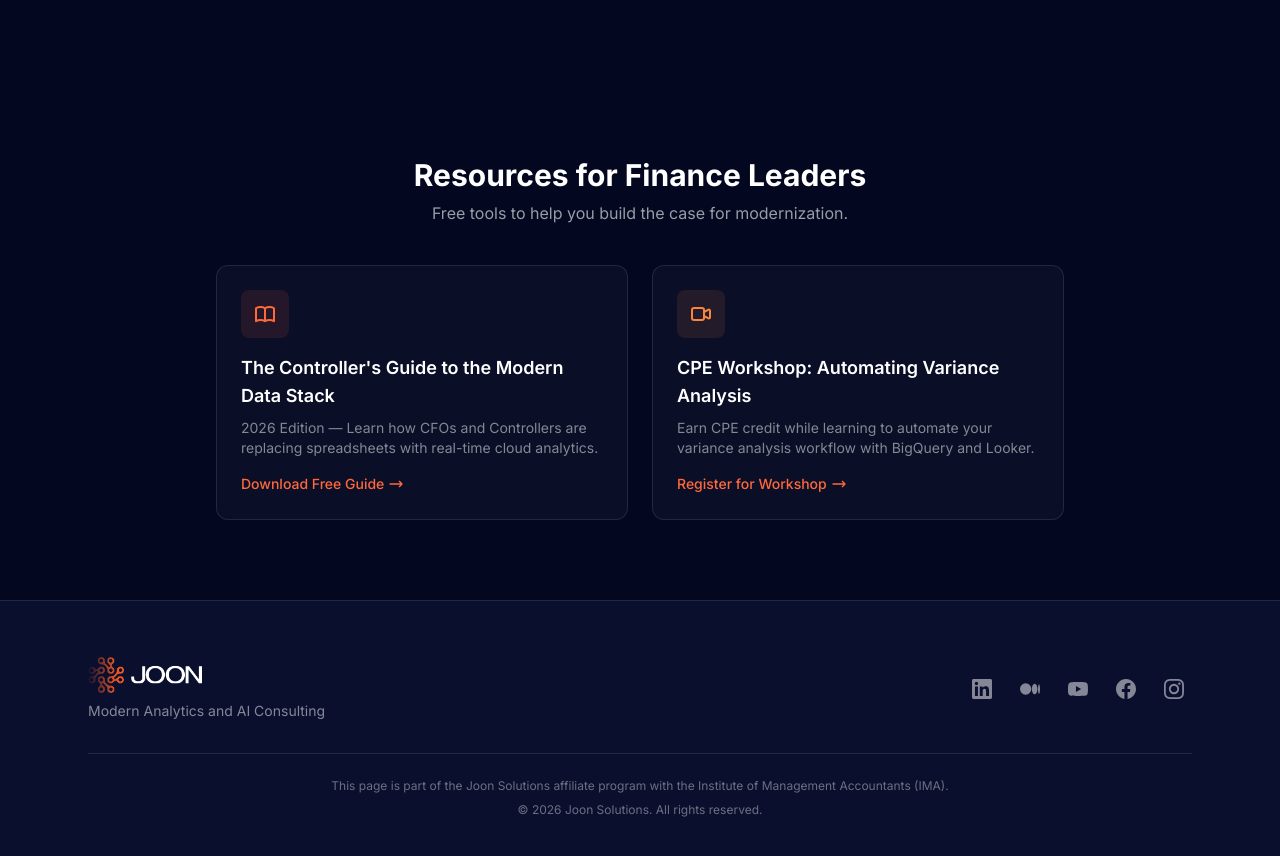
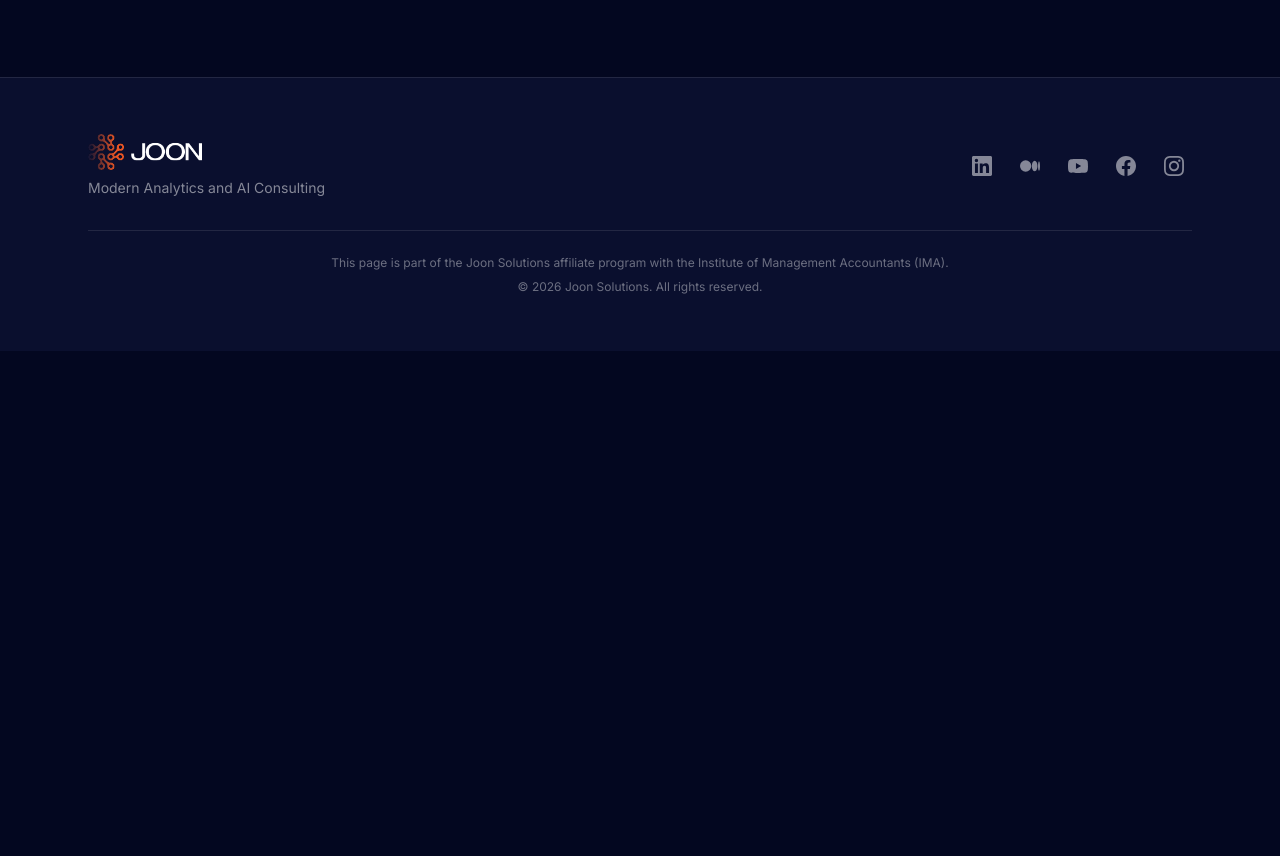
Before and after one commit to tuanchris/ima-lp, a plain HTML site: page index.html in a window 1280 px wide. Shown: the part 2626-3482 px from the top of the page. After the commit the page ends 2977 px from the top, so only its background shows below. Drawn offline with nearby package versions, Linux system fonts and the light colour scheme.

Commit message:
Remove Resources for Finance Leaders section
Co-Authored-By: Claude Opus 4.6 <noreply@anthropic.com>

```diff
--- a/index.html
+++ b/index.html
@@ -207,42 +207,6 @@
     </div>
   </section>
 
-  <!-- ============ RESOURCES ============ -->
-  <section class="py-12 sm:py-20">
-    <div class="mx-auto max-w-4xl px-4 sm:px-6">
-      <h2 class="mb-2 text-center text-2xl font-bold sm:text-3xl">Resources for Finance Leaders</h2>
-      <p class="mb-10 text-center text-white/60">Free tools to help you build the case for modernization.</p>
-
-      <div class="grid gap-6 sm:grid-cols-2">
-        <!-- Card 1: Guide -->
-        <a href="#form" class="group rounded-xl border border-white/10 bg-white/[0.03] p-6 transition hover:border-brand-primary/40 hover:bg-white/[0.06]">
-          <div class="mb-4 flex h-12 w-12 items-center justify-center rounded-lg bg-brand-primary/10">
-            <svg class="h-6 w-6 text-brand-primary" fill="none" viewBox="0 0 24 24" stroke="currentColor" stroke-width="2"><path stroke-linecap="round" stroke-linejoin="round" d="M12 6.253v13m0-13C10.832 5.477 9.246 5 7.5 5S4.168 5.477 3 6.253v13C4.168 18.477 5.754 18 7.5 18s3.332.477 4.5 1.253m0-13C13.168 5.477 14.754 5 16.5 5c1.747 0 3.332.477 4.5 1.253v13C19.832 18.477 18.247 18 16.5 18c-1.746 0-3.332.477-4.5 1.253"/></svg>
-          </div>
-          <h3 class="mb-2 text-lg font-semibold group-hover:text-brand-primary transition">The Controller's Guide to the Modern Data Stack</h3>
-          <p class="text-sm text-white/50">2026 Edition — Learn how CFOs and Controllers are replacing spreadsheets with real-time cloud analytics.</p>
-          <span class="mt-4 inline-flex items-center gap-1 text-sm font-medium text-brand-primary">
-            Download Free Guide
-            <svg class="h-4 w-4 transition group-hover:translate-x-1" fill="none" viewBox="0 0 24 24" stroke="currentColor" stroke-width="2"><path stroke-linecap="round" stroke-linejoin="round" d="M17 8l4 4m0 0l-4 4m4-4H3"/></svg>
-          </span>
-        </a>
-
-        <!-- Card 2: CPE Workshop -->
-        <a href="#form" class="group rounded-xl border border-white/10 bg-white/[0.03] p-6 transition hover:border-brand-primary/40 hover:bg-white/[0.06]">
-          <div class="mb-4 flex h-12 w-12 items-center justify-center rounded-lg bg-brand-accent/10">
-            <svg class="h-6 w-6 text-brand-accent" fill="none" viewBox="0 0 24 24" stroke="currentColor" stroke-width="2"><path stroke-linecap="round" stroke-linejoin="round" d="M15 10l4.553-2.276A1 1 0 0121 8.618v6.764a1 1 0 01-1.447.894L15 14M5 18h8a2 2 0 002-2V8a2 2 0 00-2-2H5a2 2 0 00-2 2v8a2 2 0 002 2z"/></svg>
-          </div>
-          <h3 class="mb-2 text-lg font-semibold group-hover:text-brand-primary transition">CPE Workshop: Automating Variance Analysis</h3>
-          <p class="text-sm text-white/50">Earn CPE credit while learning to automate your variance analysis workflow with BigQuery and Looker.</p>
-          <span class="mt-4 inline-flex items-center gap-1 text-sm font-medium text-brand-primary">
-            Register for Workshop
-            <svg class="h-4 w-4 transition group-hover:translate-x-1" fill="none" viewBox="0 0 24 24" stroke="currentColor" stroke-width="2"><path stroke-linecap="round" stroke-linejoin="round" d="M17 8l4 4m0 0l-4 4m4-4H3"/></svg>
-          </span>
-        </a>
-      </div>
-    </div>
-  </section>
-
   <!-- ============ FOOTER ============ -->
   <footer class="border-t border-white/10 bg-brand-navy-light">
     <div class="mx-auto max-w-6xl px-4 py-10 sm:px-6 sm:py-14">
```
